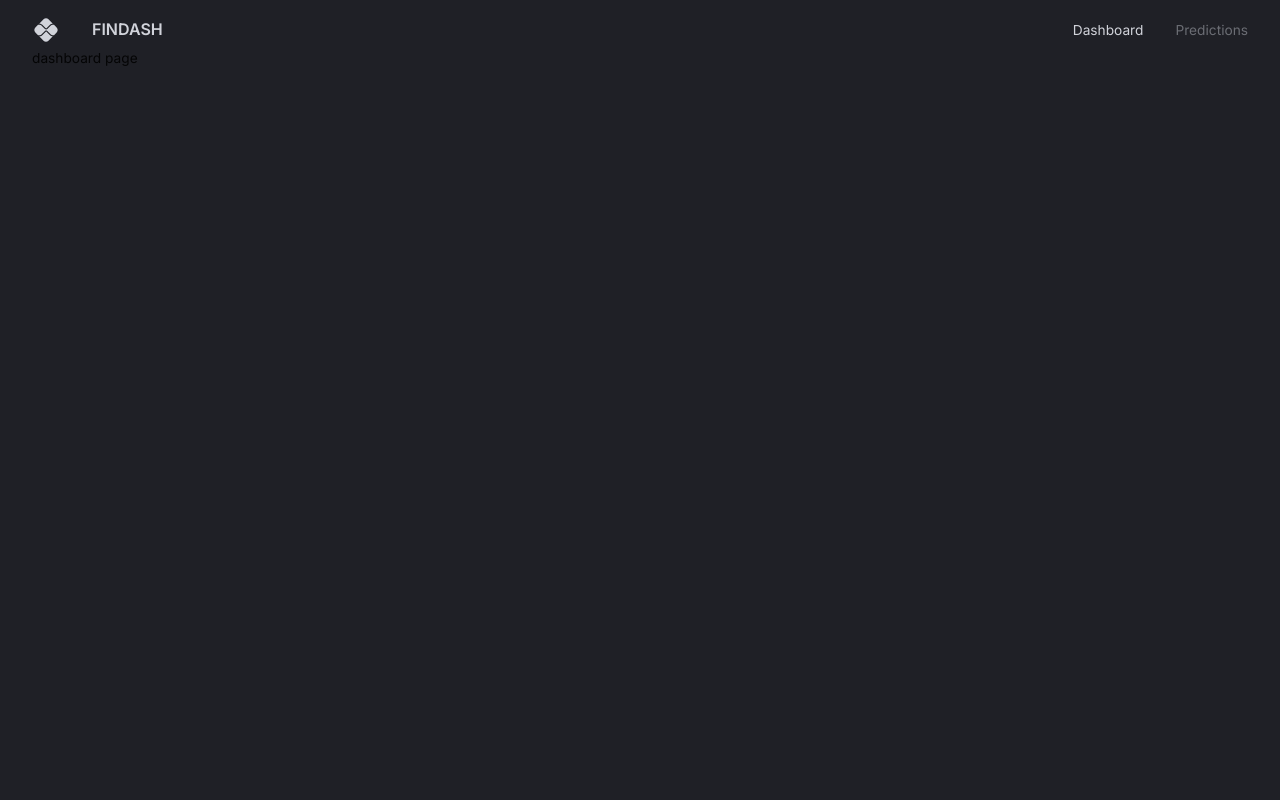
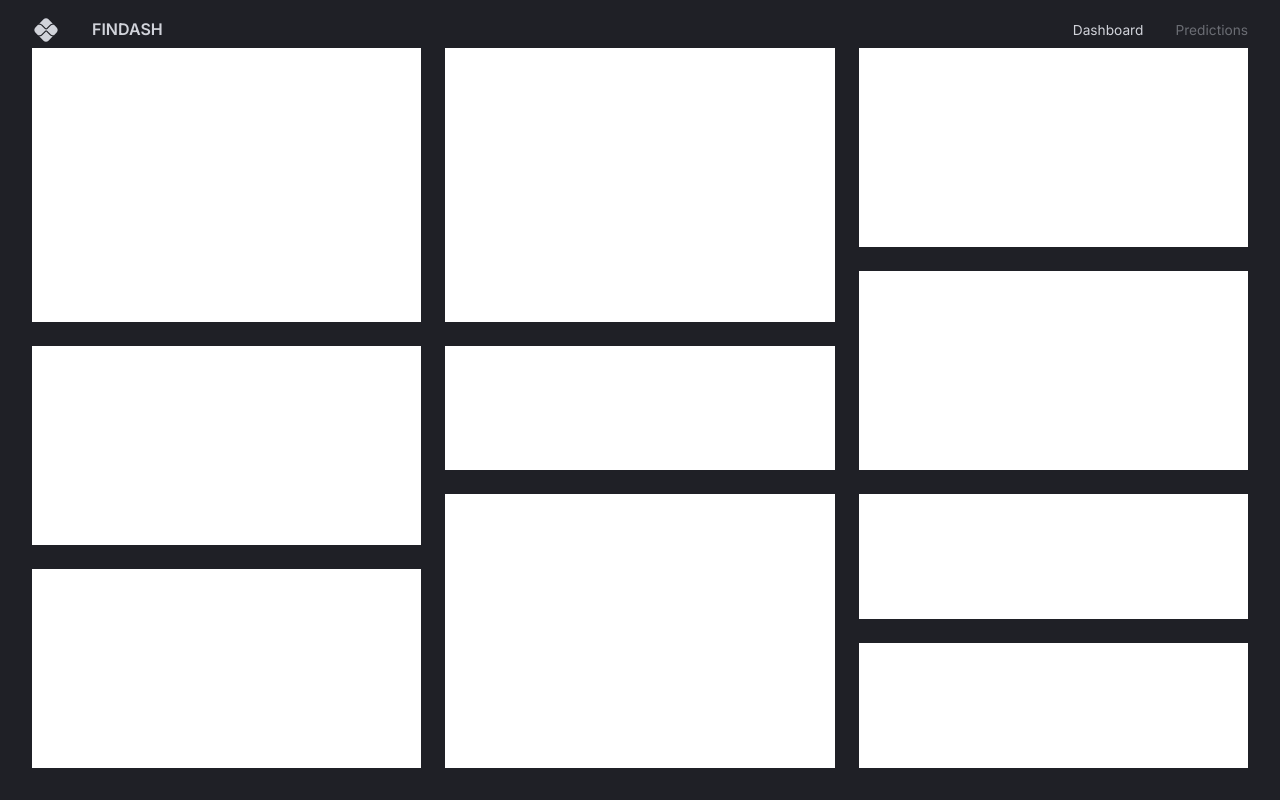
Before and after one commit to rsmpark/finance-dashboard, a React (Vite) app in the folder client/: page / in a window 1280 px wide. Built offline with nearby package versions, Linux system fonts and the light colour scheme.

Commit message:
Add dashbor component and grid layout.

```diff
--- a/client/package.json
+++ b/client/package.json
@@ -12,8 +12,8 @@
   "dependencies": {
     "@emotion/react": "^11.11.1",
     "@emotion/styled": "^11.11.0",
+    "@mui/material": "^5.14.2",
     "@mui/icons-material": "^5.14.1",
-    "@mui/material": "^5.14.2",
     "@mui/system": "^5.14.1",
     "@mui/x-data-grid": "^6.10.1",
     "@reduxjs/toolkit": "^1.9.5",
--- a/client/src/App.tsx
+++ b/client/src/App.tsx
@@ -3,6 +3,7 @@ import { BrowserRouter, Route, Routes } from "react-router-dom";
 import { Box, CssBaseline, ThemeProvider } from "@mui/material";
 import { createTheme } from "@mui/material/styles";
 
+import Dashboard from "@/scenes/dashboard";
 import Navbar from "@/scenes/navbar";
 
 import { themeSettings } from "./theme";
@@ -17,7 +18,7 @@ function App() {
           <Box width="100%" height="100%" padding="1rem 2rem 4rem 2rem">
             <Navbar />
             <Routes>
-              <Route path="/" element={<div>dashboard page</div>} />
+              <Route path="/" element={<Dashboard />} />
               <Route
                 path="/predictions"
                 element={<div>predictions page</div>}
--- /dev/null
+++ b/client/src/scenes/dashboard/index.tsx
@@ -0,0 +1,44 @@
+import { Box, useTheme } from "@mui/material";
+type Props = {};
+
+const gridTemplate = `
+"a b c"
+"a b c"
+"a b c"
+"a b f"
+"d e f"
+"d e f"
+"d h i"
+"g h i"
+"g h j"
+"g h j"
+`;
+
+export default function Dashboard(props: Props) {
+  const { palette } = useTheme();
+
+  return (
+    <Box
+      width="100%"
+      height="100%"
+      display="grid"
+      gap="1.5rem"
+      sx={{
+        gridTemplateColumns: "maskRepeat(3, minmax(370px, 1fr))",
+        gridTemplateRows: "repeat(10, minxmax(60px, 1fr))",
+        gridTemplateAreas: gridTemplate,
+      }}
+    >
+      <Box gridArea="a" bgcolor="#fff"></Box>
+      <Box gridArea="b" bgcolor="#fff"></Box>
+      <Box gridArea="c" bgcolor="#fff"></Box>
+      <Box gridArea="d" bgcolor="#fff"></Box>
+      <Box gridArea="e" bgcolor="#fff"></Box>
+      <Box gridArea="f" bgcolor="#fff"></Box>
+      <Box gridArea="g" bgcolor="#fff"></Box>
+      <Box gridArea="h" bgcolor="#fff"></Box>
+      <Box gridArea="i" bgcolor="#fff"></Box>
+      <Box gridArea="j" bgcolor="#fff"></Box>
+    </Box>
+  );
+}
```
Also changed, not shown: client/.eslintrc.cjs.
